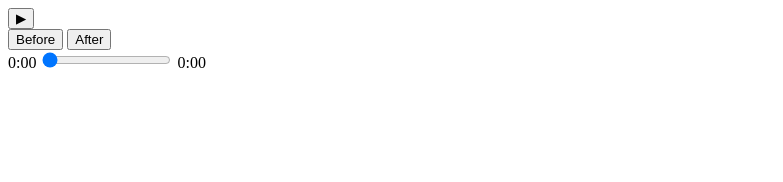
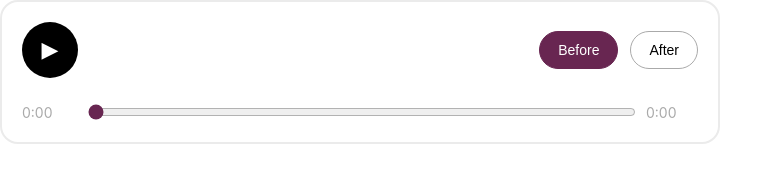
Before and after one commit to tkcckt/ab-player3, a plain HTML site: page index.html in a window 1280 px wide. Shown: the whole page, without its empty margins (0-783 px from the left). Drawn offline with Linux system fonts and the light colour scheme.

Commit message:
Update style.css

```diff
--- a/style.css
+++ b/style.css
@@ -1,97 +1,103 @@
-{\rtf1\ansi\ansicpg1252\cocoartf2822
-\cocoatextscaling0\cocoaplatform0{\fonttbl\f0\fswiss\fcharset0 Helvetica;}
-{\colortbl;\red255\green255\blue255;}
-{\*\expandedcolortbl;;}
-\paperw11900\paperh16840\margl1440\margr1440\vieww11520\viewh8400\viewkind0
-\pard\tx566\tx1133\tx1700\tx2267\tx2834\tx3401\tx3968\tx4535\tx5102\tx5669\tx6236\tx6803\pardirnatural\partightenfactor0
+body {
+  margin: 0;
+  font-family: -apple-system, BlinkMacSystemFont, "Helvetica Neue", Arial, sans-serif;
+  background: #ffffff;
+  color: #000000;
+}
 
-\f0\fs24 \cf0 body \{\
-  margin: 0;\
-  font-family: -apple-system, BlinkMacSystemFont, "Helvetica Neue", Arial, sans-serif;\
-  background: #ffffff;\
-  color: #111111;\
-\}\
-\
-.player-wrap \{\
-  display: flex;\
-  justify-content: center;\
-  align-items: center;\
-  min-height: 100vh;\
-  padding: 24px;\
-  box-sizing: border-box;\
-\}\
-\
-.player \{\
-  width: 100%;\
-  max-width: 720px;\
-  background: #ffffff;\
-  border: 1px solid #e5e5e5;\
-  border-radius: 18px;\
-  padding: 28px;\
-  box-sizing: border-box;\
-  box-shadow: 0 10px 35px rgba(0,0,0,0.04);\
-\}\
-\
-/* PLAY BUTTON */\
-\
-.play-btn \{\
-  width: 64px;\
-  height: 64px;\
-  border: none;\
-  border-radius: 999px;\
-  background: #111111;\
-  color: #ffffff;\
-  font-size: 24px;\
-  cursor: pointer;\
-  display: block;\
-  margin: 0 auto 24px auto;\
-  transition: transform 0.15s ease;\
-\}\
-\
-.play-btn:hover \{\
-  transform: scale(1.05);\
-\}\
-\
-/* BEFORE / AFTER BUTTONS */\
-\
-.toggle-wrap \{\
-  display: flex;\
-  justify-content: center;\
-  gap: 12px;\
-  margin-bottom: 24px;\
-\}\
-\
-.toggle-btn \{\
-  border: 1px solid #d9d9d9;\
-  background: #ffffff;\
-  color: #111111;\
-  padding: 10px 18px;\
-  border-radius: 999px;\
-  cursor: pointer;\
-  font-size: 14px;\
-  transition: all 0.15s ease;\
-\}\
-\
-.toggle-btn:hover \{\
-  border-color: #999999;\
-\}\
-\
-.toggle-btn.active \{\
-  background: #111111;\
-  color: #ffffff;\
-  border-color: #111111;\
-\}\
-\
-/* PROGRESS BAR */\
-\
-.progress-wrap \{\
-  display: grid;\
-  grid-template-columns: 52px 1fr 52px;\
-  gap: 12px;\
-  align-items: center;\
-\}\
-\
-#seekBar \{\
-  width: 100%;\
-  cursor: pointer;\
-\}}
+.player-wrap {
+  display: flex;
+  justify-content: center;
+  padding: 24px;
+  box-sizing: border-box;
+}
+
+.player {
+  width: 100%;
+  max-width: 720px;
+  background: #ffffff;
+  border: 2px solid #ebebeb;
+  border-radius: 18px;
+  padding: 20px;
+  box-sizing: border-box;
+}
+
+.top-row {
+  display: flex;
+  align-items: center;
+  justify-content: space-between;
+  gap: 20px;
+  margin-bottom: 24px;
+}
+
+/* PLAY BUTTON */
+
+.play-btn {
+  width: 56px;
+  height: 56px;
+  border: none;
+  border-radius: 999px;
+  background: #000000;
+  color: #ffffff;
+  font-size: 22px;
+  cursor: pointer;
+  flex-shrink: 0;
+  transition: transform 0.15s ease, background 0.15s ease;
+}
+
+.play-btn:hover {
+  transform: scale(1.05);
+  background: #682651;
+}
+
+/* BEFORE / AFTER BUTTONS */
+
+.toggle-wrap {
+  display: flex;
+  justify-content: flex-end;
+  gap: 12px;
+  flex-wrap: wrap;
+}
+
+.toggle-btn {
+  border: 1px solid #aaaaaa;
+  background: #ffffff;
+  color: #000000;
+  padding: 10px 18px;
+  border-radius: 999px;
+  cursor: pointer;
+  font-size: 14px;
+  transition: all 0.15s ease;
+}
+
+.toggle-btn:hover {
+  border-color: #682651;
+  color: #682651;
+}
+
+.toggle-btn.active {
+  background: #682651;
+  color: #ffffff;
+  border-color: #682651;
+}
+
+/* PROGRESS BAR */
+
+.progress-wrap {
+  display: grid;
+  grid-template-columns: 52px 1fr 52px;
+  gap: 12px;
+  align-items: center;
+}
+
+#currentTime,
+#duration {
+  color: #aaaaaa;
+  font-size: 14px;
+}
+
+#seekBar {
+  width: 100%;
+  cursor: pointer;
+  accent-color: #682651;
+}
```
